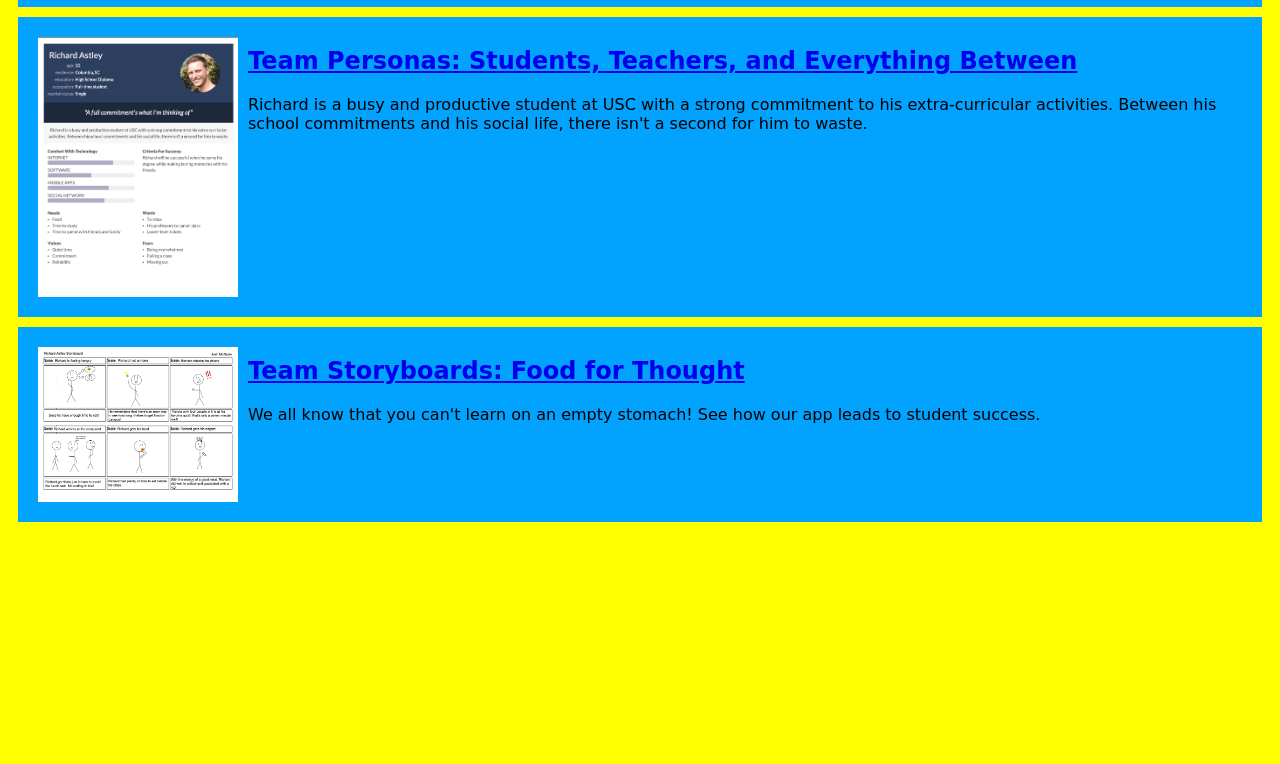
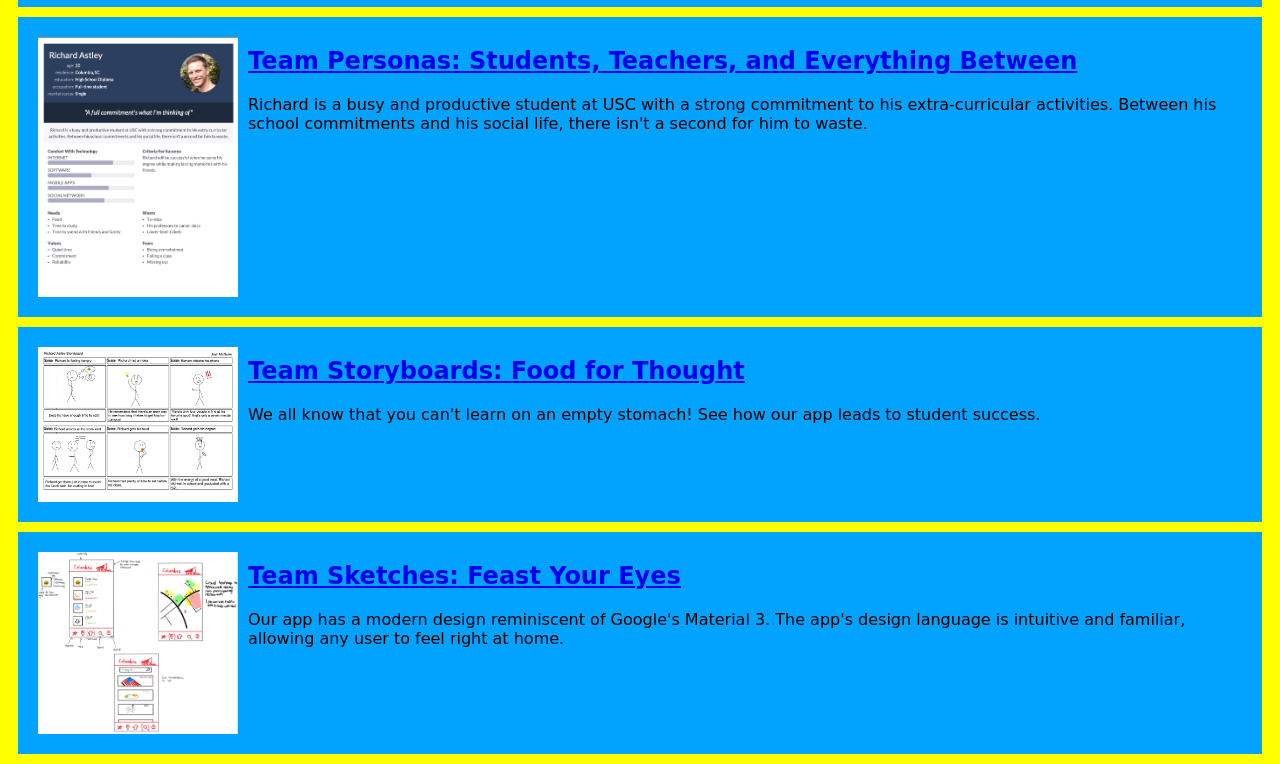
Before and after one commit to JMcGuireCE/JMcGuireCE.github.io, a plain HTML site: page index.html in a window 1280 px wide. Shown: the part 352-1116 px from the top of the page. Before the commit the page ends 884 px from the top, so only its background shows below. Drawn offline with Linux system fonts and the light colour scheme.

Commit message:
Sketch Assignment

```diff
--- a/index.html
+++ b/index.html
@@ -50,4 +50,16 @@
       </p>
     </section>
   </section>
+
+  <!-- Sketching assignment -->
+  <section class="assign">
+    <img src="images/my-sketch.png" />
+    <section class="assign-det">
+      <a href="files/all-sketches.pdf"><h2>Team Sketches: Feast Your Eyes</h2></a>
+      <p>
+        Our app has a modern design reminiscent of Google's Material 3. The app's design language is intuitive and familiar, allowing
+        any user to feel right at home.
+      </p>
+    </section>
+  </section>
 </html>
```
Also changed, not shown: images/my-sketch.png (added), 1 other file.
